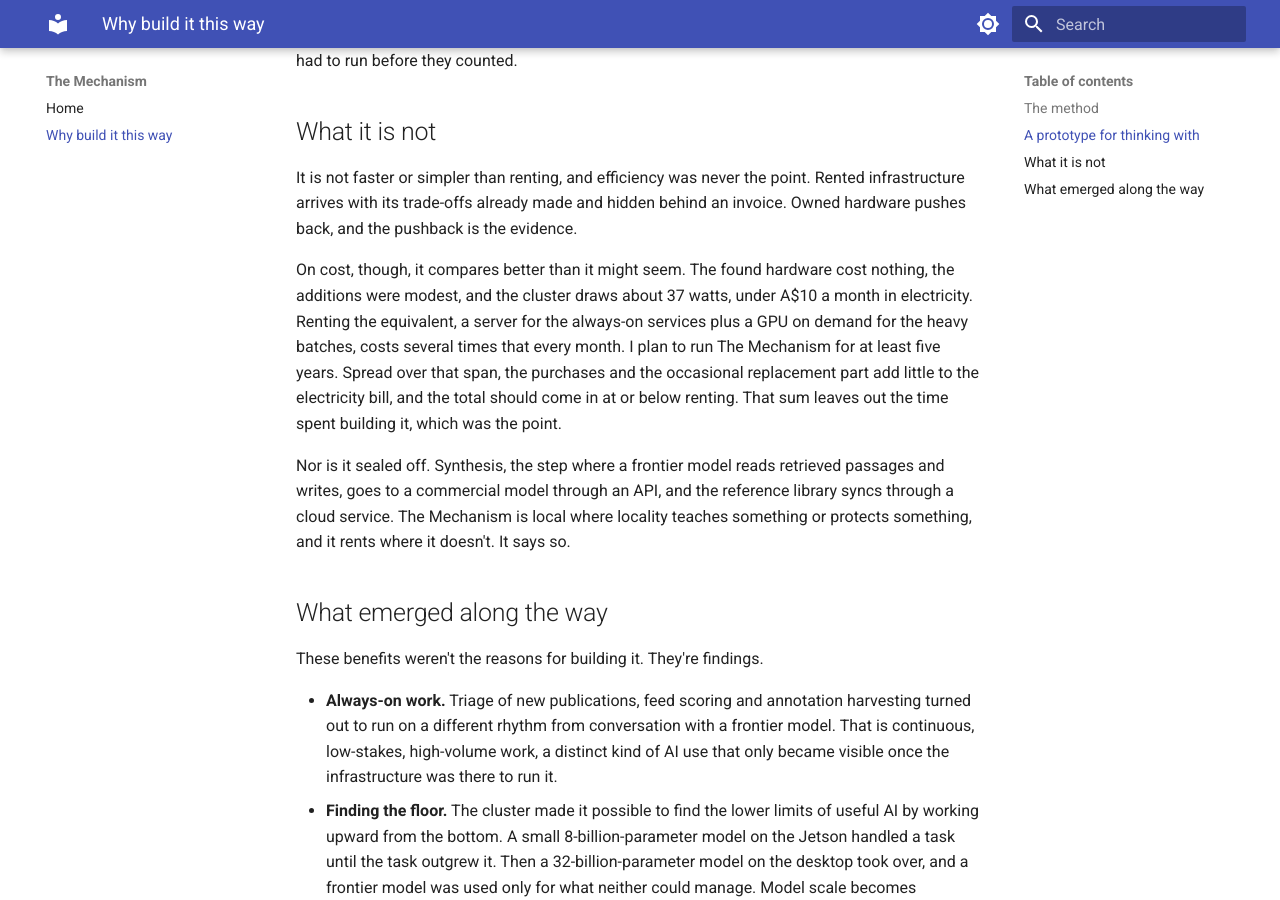
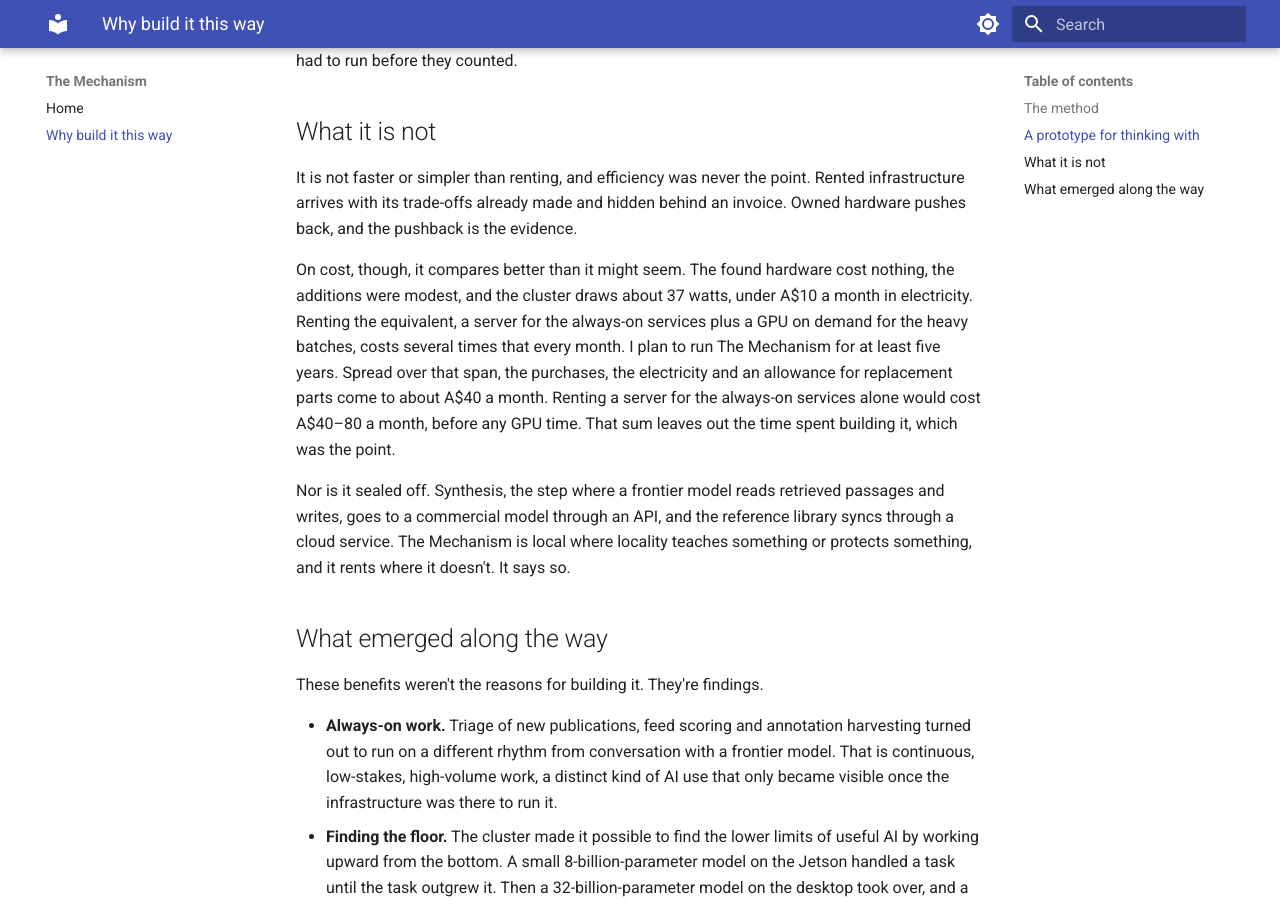
Before and after one commit to jamessmithies/the-mechanism-project, an MkDocs documentation site: the page built from docs/why.md, in a window 1280 px wide and 900 px high, scrolled down 843 px. Built offline with MkDocs 1.6.1 and Material for MkDocs 9.7.7, drawn with Linux system fonts in a browser that asks for light colours.

Commit message:
why: state the five-year cost from actual purchase prices
Co-Authored-By: Claude Opus 5.5 <noreply@anthropic.com>

```diff
--- a/docs/why.md
+++ b/docs/why.md
@@ -38,8 +38,9 @@ On cost, though, it compares better than it might seem. The found hardware cost
 additions were modest, and the cluster draws about 37 watts, under A$10 a month in electricity.
 Renting the equivalent, a server for the always-on services plus a GPU on demand for the heavy
 batches, costs several times that every month. I plan to run The Mechanism for at least five years.
-Spread over that span, the purchases and the occasional replacement part add little to the
-electricity bill, and the total should come in at or below renting. That sum leaves out the time
+Spread over that span, the purchases, the electricity and an allowance for replacement parts come to
+about A$40 a month. Renting a server for the always-on services alone would cost A$40–80 a month,
+before any GPU time. That sum leaves out the time
 spent building it, which was the point.
 
 Nor is it sealed off. Synthesis, the step where a frontier model reads retrieved passages and
```
